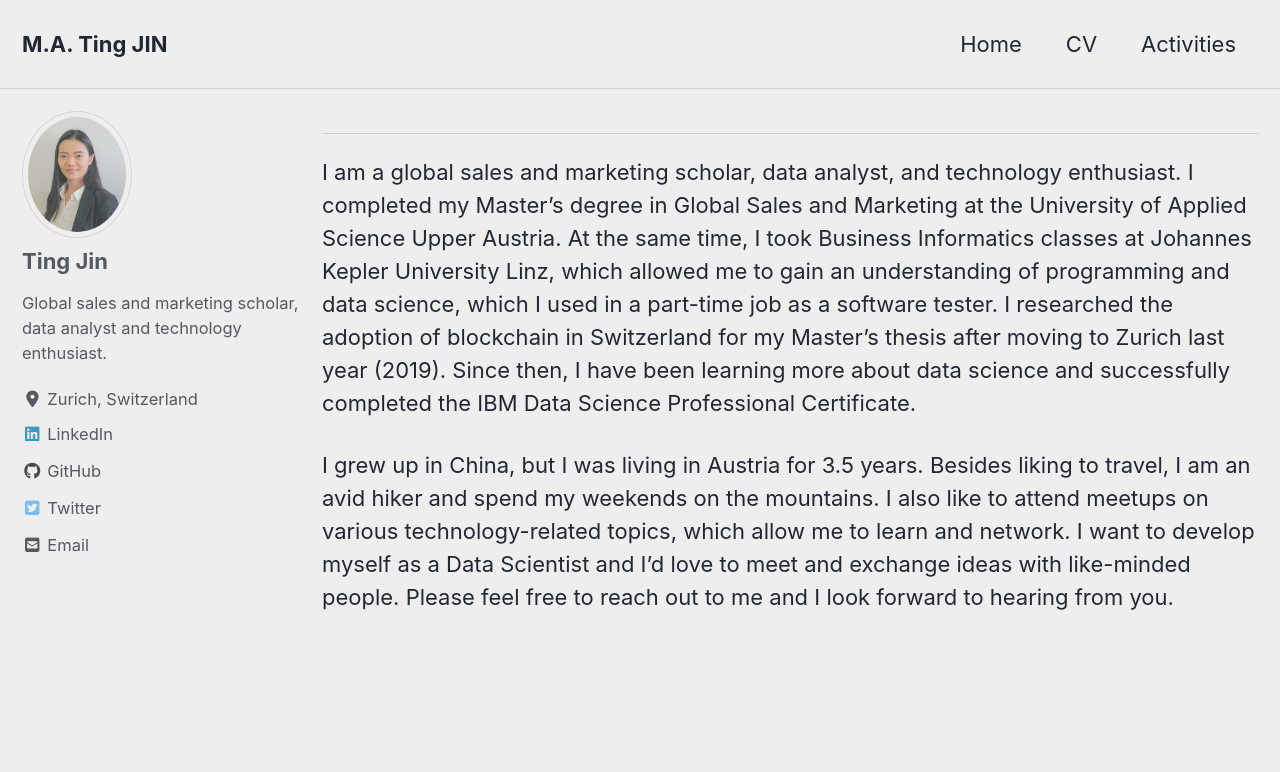
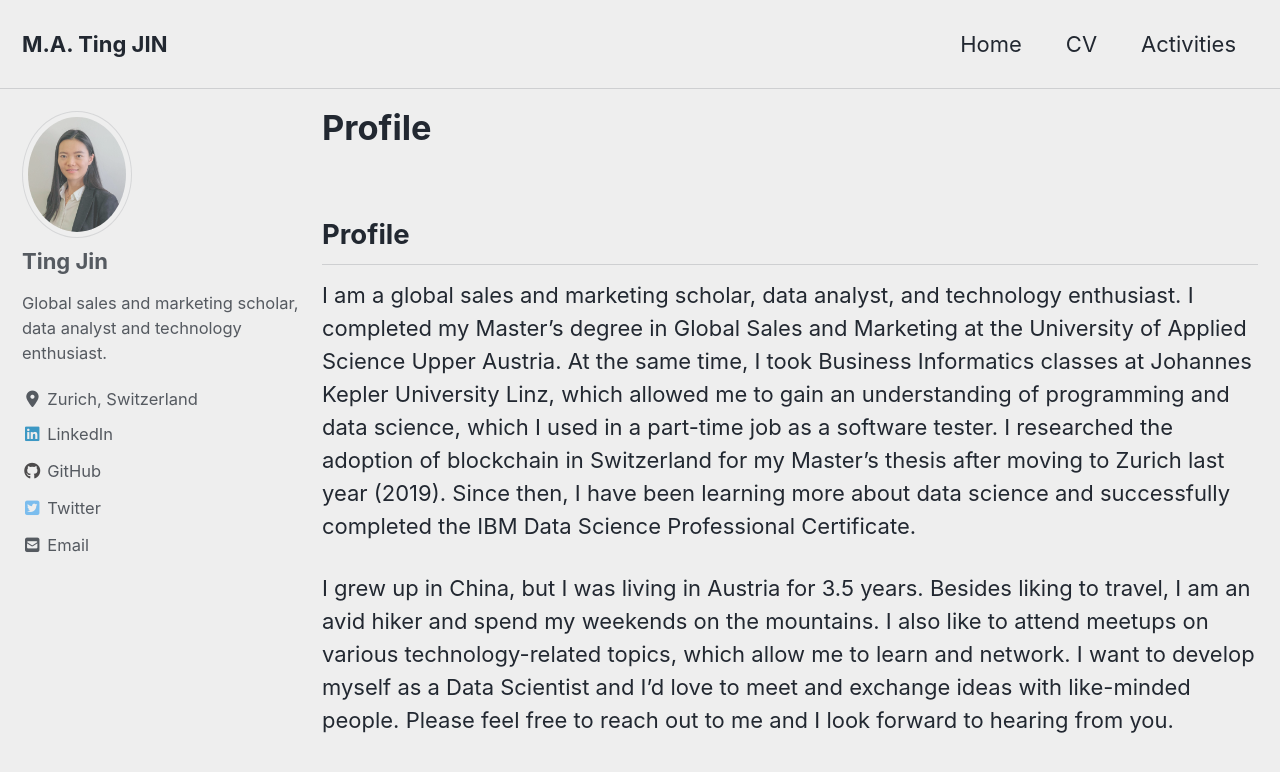
Before and after one commit to TingRigger/TingJin, a Jekyll site: the page built from index.md, in a window 1280 px wide and 900 px high. Shown: the top 772 px of the window. Built offline with Jekyll 4.4.1, drawn with Linux system fonts in a browser that asks for light colours; cached includes are drawn as plain includes; nearby versions of some CDN libraries; our own code applies the rules of GitHub Pages for plain Markdown files.

Commit message:
Update index.md

```diff
--- a/index.md
+++ b/index.md
@@ -5,7 +5,7 @@ author_profile: true
 classes: wide
 ---
 
----
+## Profile
 I am a global sales and marketing scholar, data analyst, and technology enthusiast. I completed my Master's degree in Global Sales and Marketing at the University of Applied Science Upper Austria. At the same time, I took Business Informatics classes at Johannes Kepler University Linz, which allowed me to gain an understanding of programming and data science, which I used in a part-time job as a software tester. I researched the adoption of blockchain in Switzerland for my Master's thesis after moving to Zurich last year (2019). Since then, I have been learning more about data science and successfully completed the IBM Data Science Professional Certificate.
 
 I grew up in China, but I was living in Austria for 3.5 years. Besides liking to travel, I am an avid hiker and spend my weekends on the mountains. I also like to attend meetups on various technology-related topics, which allow me to learn and network. I want to develop myself as a Data Scientist and I'd love to meet and exchange ideas with like-minded people. Please feel free to reach out to me and I look forward to hearing from you.
```
